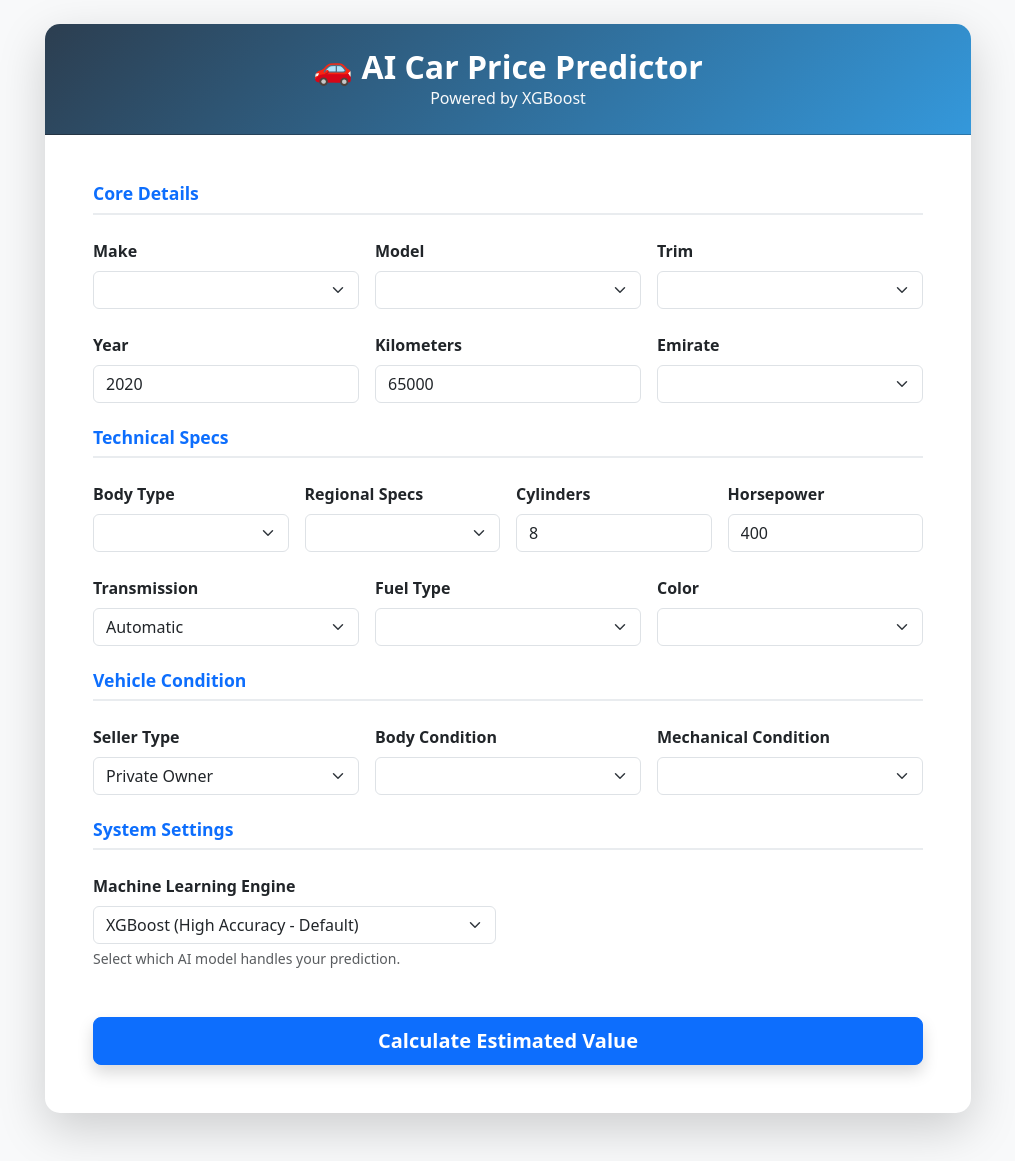
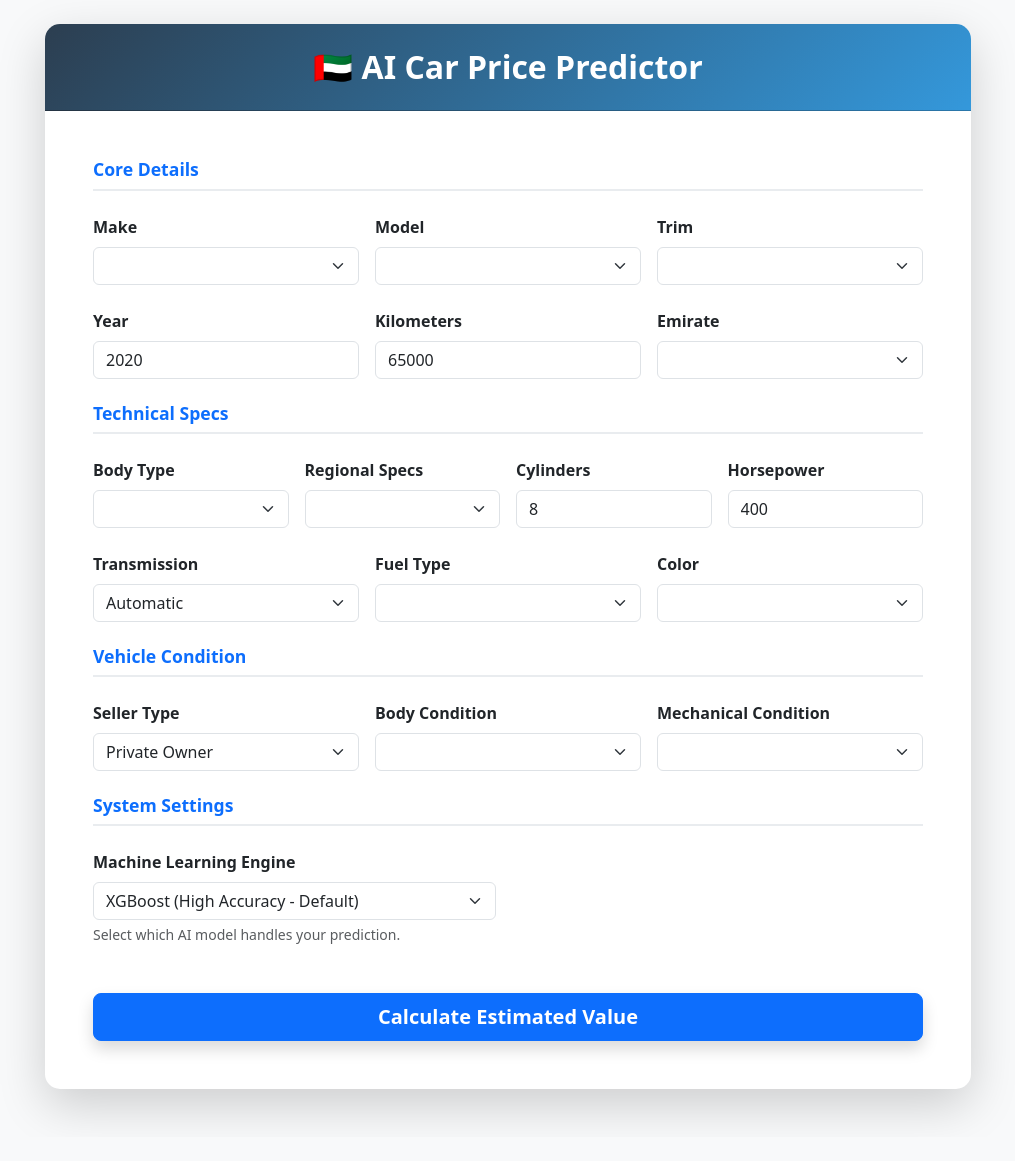
Before and after one commit to WafeeqAthaaullah/uae-car-price-predictor, a Flask app: page / in a window 1280 px wide. Shown: the whole page, without its empty margins (132-1147 px from the left). After the commit the page ends 1118 px from the top, so only its background shows below. Run offline with Flask 3, Linux system fonts and the light colour scheme; lists and menus that the app fills with data are empty; parts of the project's set-up code (start-up, migrations or seed data) failed here and were passed over; some libraries are stand-ins or nearby versions.

Commit message:
Edited HTML

```diff
--- a/app/templates/index.html
+++ b/app/templates/index.html
@@ -3,7 +3,7 @@
 <head>
     <meta charset="UTF-8">
     <meta name="viewport" content="width=device-width, initial-scale=1.0">
-    <title>Dubizzle AI Price Predictor</title>
+    <title>AI Used Car Price Predictor</title>
 
     <link href="https://cdn.jsdelivr.net/npm/bootstrap@5.3.0/dist/css/bootstrap.min.css" rel="stylesheet">
 
@@ -18,8 +18,7 @@
         <div class="col-lg-10">
             <div class="card shadow-lg custom-card">
                 <div class="card-header text-white text-center py-4 gradient-header">
-                    <h2 class="fw-bold mb-0">🚗 AI Car Price Predictor</h2>
-                    <p class="mb-0 text-light">Powered by XGBoost</p>
+                    <h2 class="fw-bold mb-0">🇦🇪  AI Car Price Predictor</h2>
                 </div>
                 <div class="card-body p-5">
 
```
